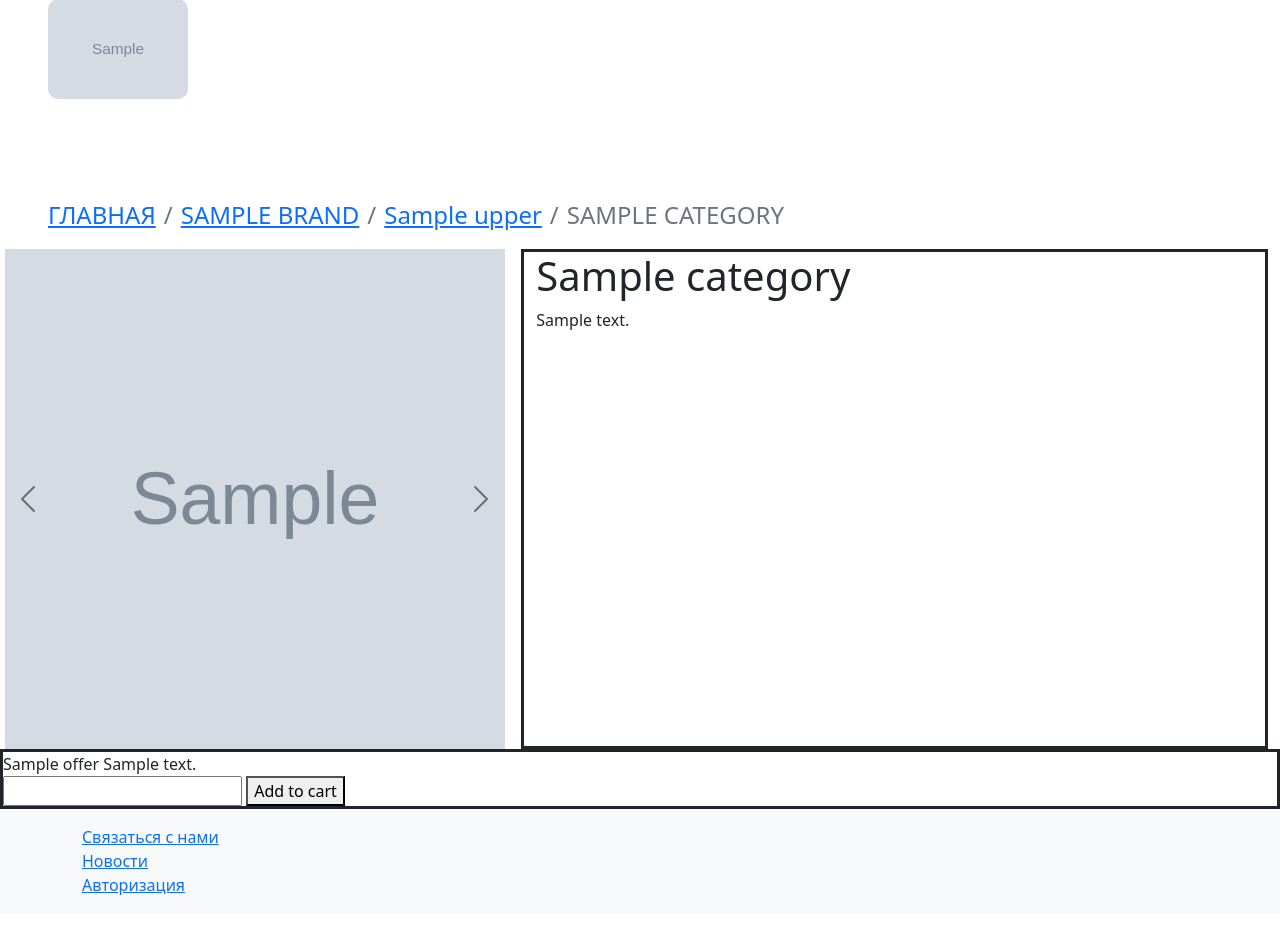
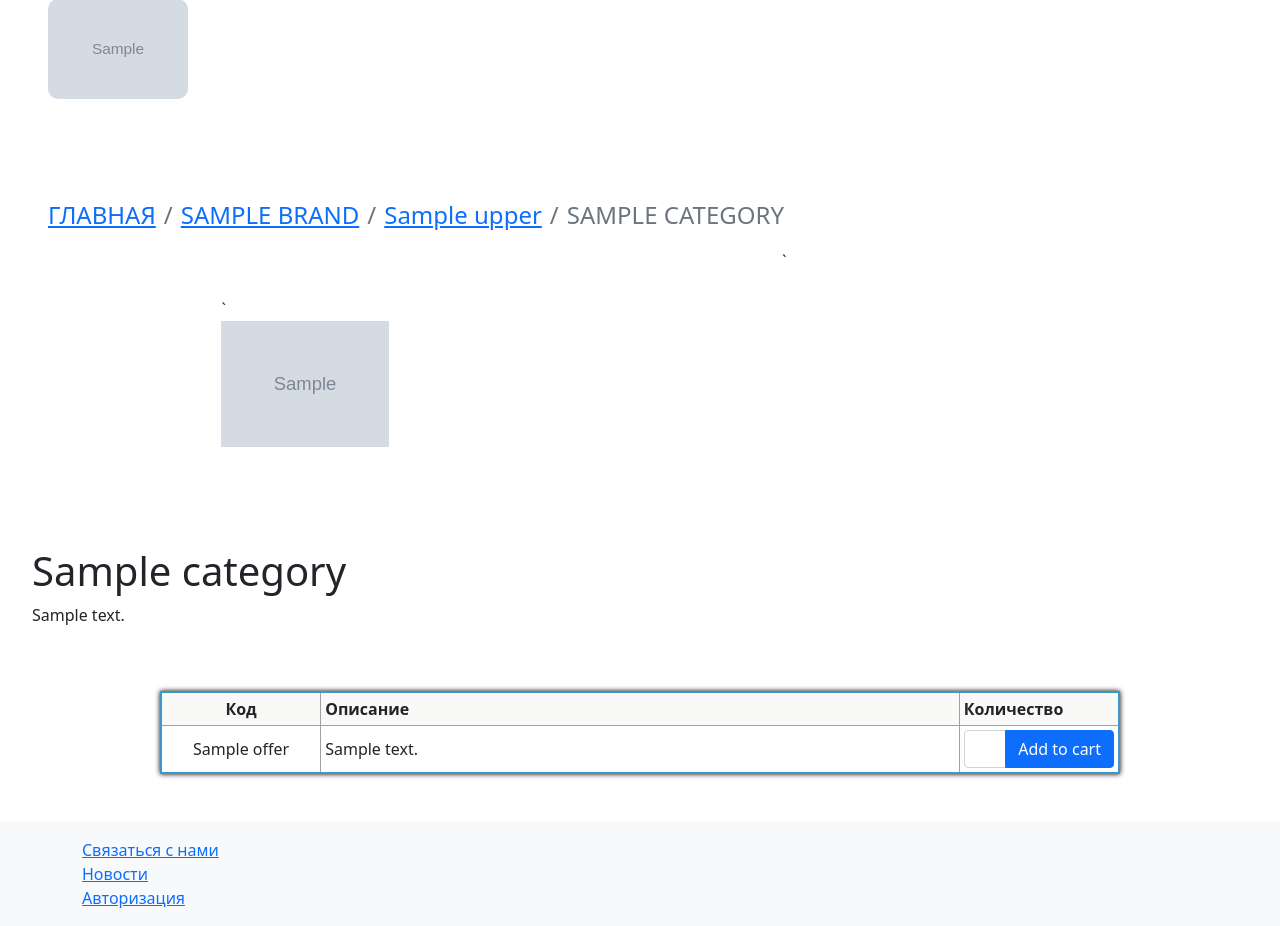
Before and after one commit to MegaKenga/nda2024, a Django app: template catalog/templates/catalog/offer.html in a window 1280 px wide. Shown: the part 140-1066 px from the top of the page. Before the commit the page ends 1035 px from the top, so only its background shows below. Run offline with Django 5.2, Linux system fonts and the light colour scheme; tables that the repository leaves empty hold one stand-in row (values such as "Sample post"); the template is opened without the code that fills it: values that come from a table or form of the project are taken from there, most other values are stand-ins (such as "Sample title", 1, 10 or a date in 2020); grey boxes marked "Sample" are stand-in pictures; parts of the project's set-up code (start-up, migrations or seed data) failed here and were passed over; some libraries are stand-ins or nearby versions.

Commit message:
offer page first try

```diff
--- a/catalog/templates/catalog/offer.html
+++ b/catalog/templates/catalog/offer.html
@@ -1,53 +1,143 @@
 {% extends 'core/base.html' %}
 {% load static %}
 {% block title %}<title>{{ category.name }}</title>{% endblock %}
+{% block header %}
+    {{ form.media }} # Required for styling/js to make ckeditor5 work
+{% endblock %}
 {% block content %}
 
 {% include 'catalog/components/banner.html' %}
 
 {% include 'catalog/components/breadcrumbs.html' %}
 
-<div class="row">
+<div class="d-flex flex-row flex-wrap" style="padding-left: 2rem; padding-right: 2rem">
     <div class="row row-cols-2">
-        <div id="carouselOffer" class="col-sm-5 carousel carousel-dark slide" data-bs-ride="carousel">
-            <div class="carousel-inner">
-                {% for image in images %}
-                    <div class="carousel-item {% if forloop.counter == 1 %}active{% endif %} text-center">
-                        <img src="{{ image }}" height="500" width="500" alt="...">
-                    </div>
-                {% endfor %}
+{#        <div id="carouselOffer" class="col-sm-5 carousel carousel-dark slide" data-bs-ride="carousel" style="height: 500px">#}
+{#            <div class="carousel-inner">#}
+{#                {% for image in images %}#}
+{#                    <div class="carousel-item {% if forloop.counter == 1 %}active{% endif %} text-center">#}
+{#                        <img src="{{ image }}" height="500" width="500" alt="...">#}
+{#                    </div>#}
+{#                {% endfor %}#}
+{#            </div>#}
+{#            <button class="carousel-control-prev" type="button" data-bs-target="#carouselOffer" data-bs-slide="prev">#}
+{#                <span class="carousel-control-prev-icon" aria-hidden="true"></span>#}
+{#                <span class="visually-hidden">Previous</span>#}
+{#            </button>#}
+{#            <button class="carousel-control-next" type="button" data-bs-target="#carouselOffer" data-bs-slide="next">#}
+{#                <span class="carousel-control-next-icon" aria-hidden="true"></span>#}
+{#                <span class="visually-hidden">Next</span>#}
+{#            </button>#}
+{#        </div>#}
+<div class="container mt-5">
+`    <div class="row">
+        <div class="col-md-6">
+            <div class="selected-image">
+                <img id="mainImage" src="{{ images.all.0 }}" alt="Product Image">
             </div>
-            <button class="carousel-control-prev" type="button" data-bs-target="#carouselOffer" data-bs-slide="prev">
-                <span class="carousel-control-prev-icon" aria-hidden="true"></span>
-                <span class="visually-hidden">Previous</span>
-            </button>
-            <button class="carousel-control-next" type="button" data-bs-target="#carouselOffer" data-bs-slide="next">
-                <span class="carousel-control-next-icon" aria-hidden="true"></span>
-                <span class="visually-hidden">Next</span>
-            </button>
+            <div class="thumbnail-carousel carousel">
+                <a class="carousel-control-prev" role="button" id="prevControl">
+                  <span class="carousel-control-prev-icon" aria-hidden="true"></span>
+                  <span class="sr-only">Previous</span>
+                </a>
+                <a class="carousel-control-next" role="button" id="nextControl">
+                  <span class="carousel-control-next-icon" aria-hidden="true"></span>
+                  <span class="sr-only">Next</span>
+                </a>
+                <div class="thumbnails">
+                    {% for image in images %}
+                    <img src="{{ image }}" alt="Thumbnail 1" onclick="changeImage(this.src)">
+                    {% endfor %}
+                </div>
+            </div>
         </div>
-        <div class="col-sm-7" style="border: solid">
+    </div>
+</div>`
+        <div class="col-sm-7">
             <div>
                 <h1>{{ category.name }}</h1>
-                <p>{{ category.description }}</p>
+                <p>{{ category.description|safe }}</p>
             </div>
         </div>
     </div>
 </div>
-<div class="row">
-    <div class="d-flex flex-row flex-wrap row-cols-1">
-        <div class="col" style="border: solid">
-            {% for offer in offers %}
-                {{ offer.name }}
-                {{ offer.description}}
-                <form action="{% url 'cart_add' offer_id=offer.pk %}" method='post'>
-                    {{ cart_product_form.quantity }}
-                    {% csrf_token %}
-                    <button type='submit'>Add to cart</button>
-                </form>
-            {% endfor %}
-        </div>
-    </div>
+    <div class="d-flex flex-row flex-wrap" style="margin-left: 10rem; margin-right: 10rem">
+    <table class="table table-bordered table-sm my-5" style="border: 2px solid #3f96c9; box-shadow: 0 0 5px 0 #000000">
+        <thead>
+            <tr style="background: rgb(249, 249, 247);">
+                <th scope="col" class="col-sm-2" style="text-align: center; border-right: 1px solid #a1a1a0">
+                    <strong>Код</strong>
+                </th>
+                <th scope="col" class="col-sm-8" style="text-align: left; border-right: 1px solid #a1a1a0">
+                    <strong>Описание</strong>
+                </th>
+                <th scope="col" class="col-sm-2">
+                    Количество
+                </th>
+            </tr>
+        </thead>
+        <tbody class="table-group-divider">
+        {% for offer in offers %}
+            <tr>
+                <td style="vertical-align: middle; text-align: center; border-top: 1px solid #a1a1a0; border-bottom: 1px solid #a1a1a0; border-right: 1px solid #a1a1a0;">
+                    {{ offer.name }}
+                </td>
+                <td style="vertical-align: middle; text-align: left; border-top: 1px solid #a1a1a0; border-left: 1px solid #a1a1a0; border-right: 1px solid #a1a1a0;">
+                    {{ offer.description}}
+                </td>
+                <td style="vertical-align: middle; text-align: left; border-top: 1px solid #a1a1a0; border-left: 1px solid #a1a1a0;">
+                    <form action="{% url 'cart_add' offer_id=offer.pk %}" method='post'>
+                        {% csrf_token %}
+                        <div class="input-group w-auto">
+                            <input  class="form-control" type="number" name="quantity" min="1" required="" id="id_quantity">
+                            <button class="btn btn-primary" type="submit" value="">Add to cart</button>
+                        </div>
+                    </form>
+
+                </td>
+            </tr>
+        {% endfor %}
+        </tbody>
+    </table>
 </div>
 
+<script>
+        const thumbnails = document.querySelector('.thumbnails');
+        const prevControl = document.getElementById('prevControl');
+        const nextControl = document.getElementById('nextControl');
+        let currentOffset = -200;
+
+        function changeImage(src) {
+            document.getElementById('mainImage').src = src;
+        }
+
+        function moveImagesLeft(){
+            const thumbnailImages = document.querySelectorAll('.thumbnails img');
+            const itemToRemove = thumbnailImages[0]
+            thumbnails.appendChild(itemToRemove)
+            itemToRemove.remove
+        }
+
+        function moveImagesRight(){
+            const thumbnailImages = document.querySelectorAll('.thumbnails img');
+            const itemToRemove = thumbnailImages[thumbnailImages.length - 1]
+            const firstItem = thumbnailImages[0]
+            thumbnails.insertBefore(itemToRemove, firstItem)
+            itemToRemove.remove
+        }
+
+        function updateCarousel(direction) {
+            if (direction === 'next') {
+                moveImagesLeft()
+            } else if (direction === 'prev') {
+                moveImagesRight()
+            }
+        }
+
+        thumbnails.style.transform = `translateX(${currentOffset}px)`;
+
+        prevControl.addEventListener('click', () => updateCarousel('prev'));
+        nextControl.addEventListener('click', () => updateCarousel('next'));
+    </script>
+
 {% endblock %}
--- a/catalog/views.py
+++ b/catalog/views.py
@@ -80,7 +80,7 @@ class OfferView(TemplateView):
         context['images'] = ModelImage.objects.filter(category=category.id)
         context['certificates'] = ModelFile.objects.filter(category=category.id)
         context['breadcrumbs'] = breadcrumbs_path(category)
-        context['cart_product_form'] = CartAddProductForm()
+        # context['cart_product_form'] = CartAddProductForm()
         return context
 
 
--- a/core/static/custom/css/custom.css
+++ b/core/static/custom/css/custom.css
@@ -57,3 +57,21 @@
         min-height: 105px;
     }
 }
+
+
+.thumbnail-carousel {
+    display: flex;
+    overflow: hidden;
+}
+.thumbnail-carousel .thumbnails {
+    display: flex;
+    transition: transform 0.3s ease-in-out;
+}
+.thumbnail-carousel img {
+    max-height: 100px;
+    cursor: pointer;
+}
+.selected-image img {
+    width: 100%;
+    height: auto;
+}
--- a/core/templates/core/components/advertisement_on_main.html
+++ b/core/templates/core/components/advertisement_on_main.html
@@ -20,8 +20,8 @@
                         {% endif %}
                     </div>
                     <div class="col-auto">
-                        {% thumbnail ad.advert_image "450x550" as im %}
-                            <img src="{{ im.url }}" alt="..." style="height: 450px">
+                        {% thumbnail ad.advert_image "x450" as im %}
+                            <img src="{{ im.url }}" alt="..." >
                         {% endthumbnail %}
                     </div>
                 </div>
--- a/core/templates/core/components/brands_tab.html
+++ b/core/templates/core/components/brands_tab.html
@@ -1,4 +1,5 @@
 {% load static %}
+{% load thumbnail %}
 
 <div class="row row-cols-1 row-cols-sm-1 row-cols-md-2 row-cols-lg-3 row-cols-xl-4 row-cols-xxl-5 mt-1 g-2 g-lg-3 gy-4" >
     {% for brand in brands %}
@@ -8,7 +9,9 @@
                         {% if not brand.logo %}
                             <img src="{% get_media_prefix %}default.jpg" class="card-img nda-card-image">
                         {% else %}
-                            <img src="{{ brand.logo.url }}" class="card-img nda-card-image">
+                            {% thumbnail brand.logo "x327" upscale=True as im %}
+                                <img src="{{ im.url }}" class="card-img nda-card-image">
+                            {% endthumbnail %}
                         {% endif %}
                         <div class="card-img-overlay">
                             <div class="nda-card-overlay position-absolute mb-0 top-0 bottom-0 start-0 end-0">
--- a/nda/urls.py
+++ b/nda/urls.py
@@ -26,6 +26,7 @@ import catalog.views
 urlpatterns = [
     path('', catalog.views.IndexView.as_view(), name='home'),
     path('accounts/', include('django.contrib.auth.urls')),
+    path('tinymce/', include('tinymce.urls')),
     path('admin/', admin.site.urls),
     path('cart/', include('cart.urls')),
     path('catalog/', include('catalog.urls')),
```
Also changed, not shown: catalog/admin.py (+11 -0 lines), nda/settings.py (+21 -0 lines).
